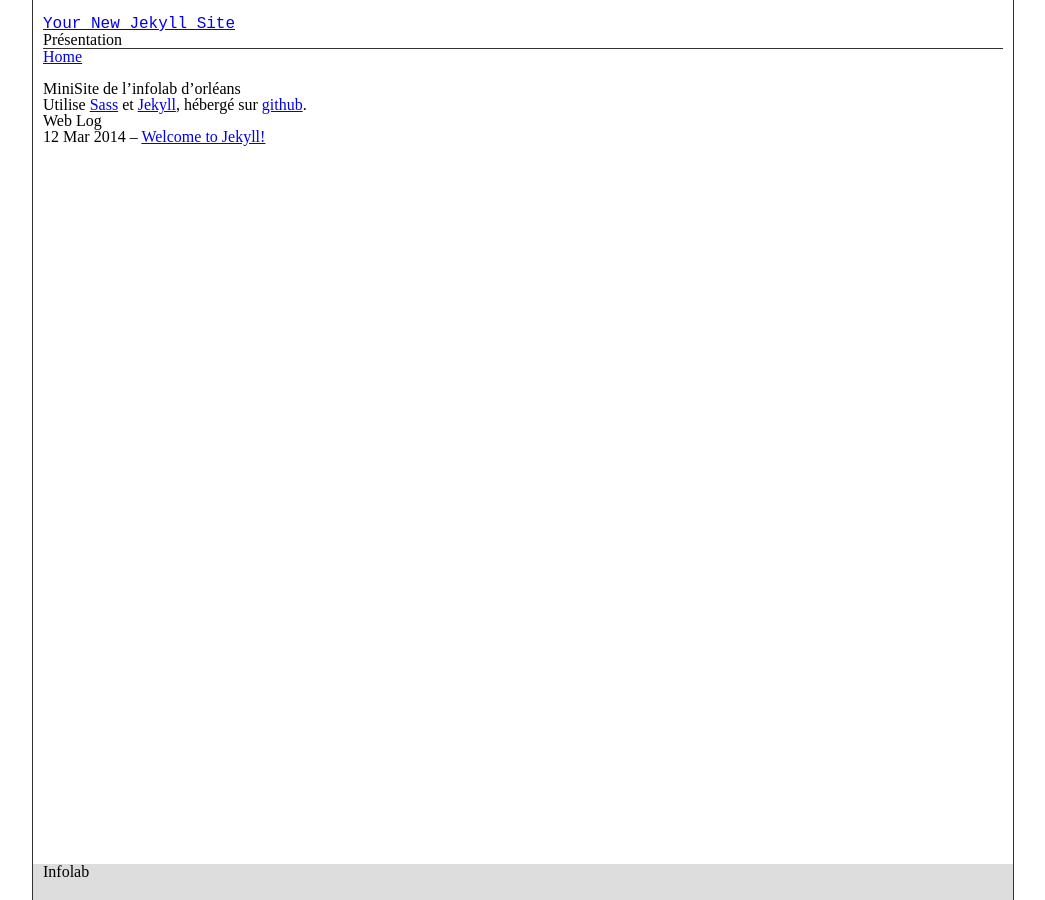
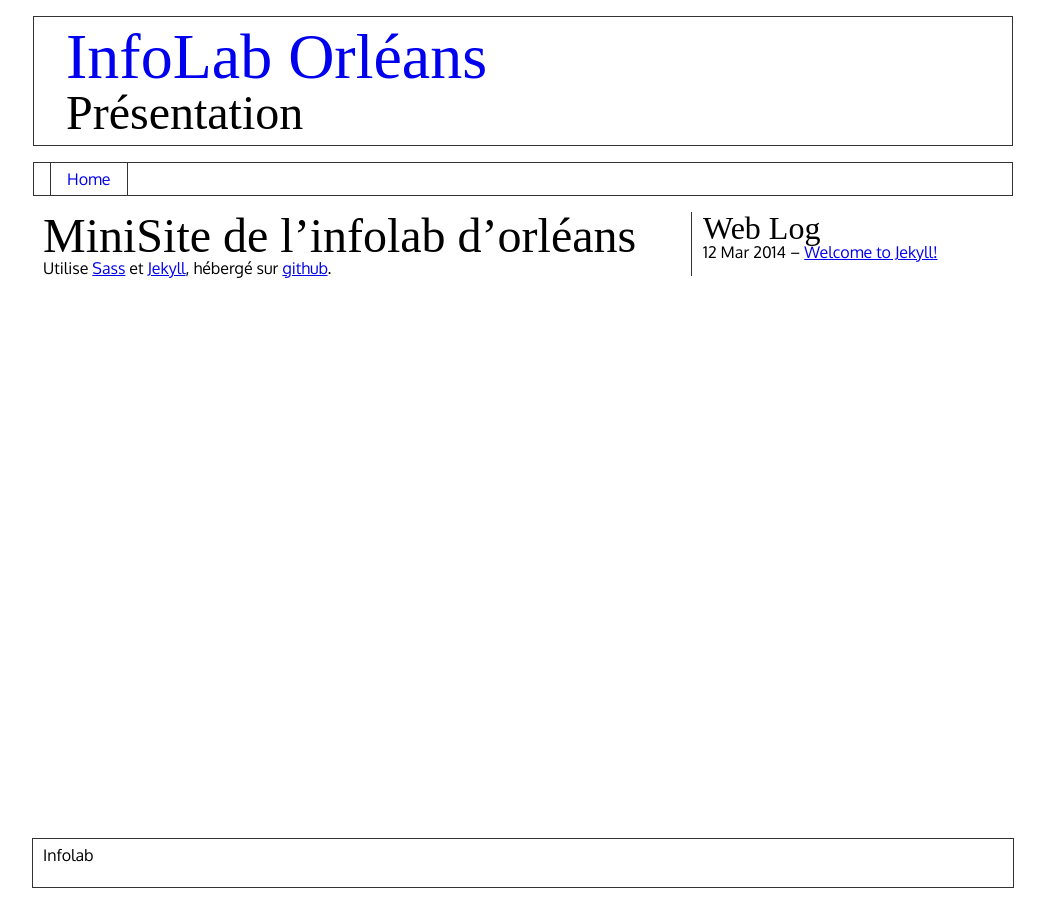
Before and after one commit to infolab/infolab.github.io, a Jekyll site: the page built from index.md, in a window 1280 px wide. Shown: the whole page, without its empty margins (117-1162 px from the left). Built offline with Jekyll 4.4.1, drawn with Linux system fonts in a browser that asks for light colours; some web fonts are replaced; Markdown is read by kramdown in place of the engine named in the settings.

Commit message:
mise à jour de la mise en page

```diff
--- a/_config.yml
+++ b/_config.yml
@@ -1,3 +1,3 @@
-name: Your New Jekyll Site
+name: InfoLab Orléans
 markdown: redcarpet
 pygments: true
--- a/css/main.css
+++ b/css/main.css
@@ -55,6 +55,14 @@ article, aside, details, figcaption, figure, footer, header, hgroup, menu, nav,
   display: block;
 }
 
+@font-face {
+  font-family: 'trump town pro';
+  src: url("/font/Trump_Town_Pro-webfont.eot");
+  src: url("/font/Trump_Town_Pro-webfont.eot?#iefix") format("embedded-opentype"), url("/font/Trump_Town_Pro-webfont.woff") format("woff"), url("/font/Trump_Town_Pro-webfont.ttf") format("truetype"), url("/font/Trump_Town_Pro-webfont.svg#trump_town_proregular") format("svg");
+  font-weight: normal;
+  font-style: normal;
+}
+
 html, body {
   height: 100%;
 }
@@ -64,20 +72,49 @@ html, body {
   min-height: 100%;
   height: auto !important;
   height: 100%;
-  margin-bottom: -36px;
+  margin-bottom: -62px;
 }
 #wrap aside {
-  height: 36px;
+  height: 62px;
 }
 
 footer {
   clear: both;
   position: relative;
-  height: 36px;
+  height: 62px;
+}
+
+h1, h2, h3, h4, h5, h6 {
+  font-family: 'trump town pro';
+}
+
+h1 {
+  font-size: 64px;
+}
+
+h2 {
+  font-size: 48px;
+}
+
+h3 {
+  font-size: 32px;
+}
+
+h4 {
+  font-size: 24px;
+}
+
+h5 {
+  font-size: 20px;
+}
+
+h6 {
+  font-size: 18px;
 }
 
 body {
   overflow-y: scroll;
+  font-family: oxygen;
 }
 
 #wrap {
@@ -85,27 +122,70 @@ body {
   margin-left: auto;
   margin-right: auto;
   padding: 0 10px;
-  border-style: solid;
-  border-color: #333;
-  border-left-width: 1px;
-  border-right-width: 1px;
 }
 #wrap header {
   margin: 0 -10px;
-  padding: 16px 10px;
+  padding: 16px 0px;
 }
 #wrap header h1 {
-  font-family: 'Oxygen Mono', monospace;
+  padding: 8px 32px 0px;
+  border: 1px solid #333;
+  border-bottom: none;
+}
+#wrap header h1 a {
+  text-decoration: none;
+}
+#wrap header h1 a:hover {
+  text-decoration: underline;
 }
 #wrap header h2 {
-  border-bottom: 1px solid #333;
+  margin-bottom: 16px;
+  padding: 0px 32px 8px;
+  border: 1px solid #333;
+  border-top: none;
+}
+#wrap header nav {
+  border: 1px solid #333;
+}
+#wrap header nav li {
+  float: left;
+  margin: 0;
+  padding: 0;
+}
+#wrap header nav li:first-child a {
+  margin-left: 16px;
+  border-left: 1px solid #333;
+}
+#wrap header nav li:last-child {
+  float: none;
+  display: inline;
+}
+#wrap header nav li a {
+  display: inline-block;
+  padding: 8px 16px;
+  border-right: 1px solid #333;
+  text-decoration: none;
+}
+#wrap header nav li a:hover {
+  background: #DDD;
+}
+#wrap main {
+  width: 648px;
+  min-height: 100%;
+  float: left;
+  border-right: 1px solid #333;
+}
+#wrap aside {
+  width: 300px;
+  float: right;
+  padding-left: 10px;
 }
 
 footer {
   width: 960px;
+  height: 32px;
   margin-left: auto;
   margin-right: auto;
-  padding: 0 10px;
-  background: #DDD;
-  color: black;
+  padding: 8px 10px;
+  border: 1px solid #333;
 }
```
Also changed, not shown: css/sass/_base.scss (+24 -3 lines), css/sass/_font.scss (added, +11 -0 lines), css/sass/_layout.scss (+53 -10 lines).
